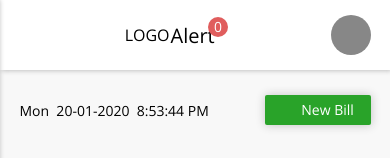
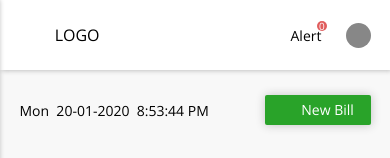
Before and after one commit to ragunathbalsubramani/bill-app, an Angular app: page / in a window 390 px wide. Shown: the top 158 px of the page. Built offline with nearby package versions, Linux system fonts and the light colour scheme.

Commit message:
1 file modified

```diff
--- a/src/app/header/header.component.css
+++ b/src/app/header/header.component.css
@@ -56,3 +56,59 @@ header {
     border-radius: 50%;
     background-color: #878787;
 }
+
+
+@media only screen and (max-width: 768px) {
+ .index-cont{
+   width: 90%;
+   margin: auto;
+ }
+ .new-bill-sec{
+	width: 100%;
+	height: 80px;
+	display: flex;
+	justify-content: space-between;
+	align-items: center;
+  margin-top: 10px;
+}
+ .start-img{
+  width: 80%;
+  margin: 100px auto;
+}
+.new-bill-btn{
+	width: 25%;
+	height: 40px;
+	text-align: center;
+	line-height: 40px;
+	border: none;
+	background-color: #29a329;
+	border-radius: 2px;
+	font-size: 16px;
+	color: #ffffff;
+	box-shadow: 0.2px 0.2px 10px 0.2px #c4c4c4;
+}
+}
+
+@media only screen and (max-width: 500px) {
+ .logo-container{
+  width: 80px;
+}
+.header-sub{
+    width: 80px;
+}
+.profile {
+    width: 25px;
+    height: 25px;
+}
+.alert{
+    font-size: 14px;
+}
+.alert-count {
+    width: 10px;
+    height: 10px;
+    line-height: 10px;
+    top: -5px;
+    left: 85%;
+    font-size: 10px;
+}
+}
```
